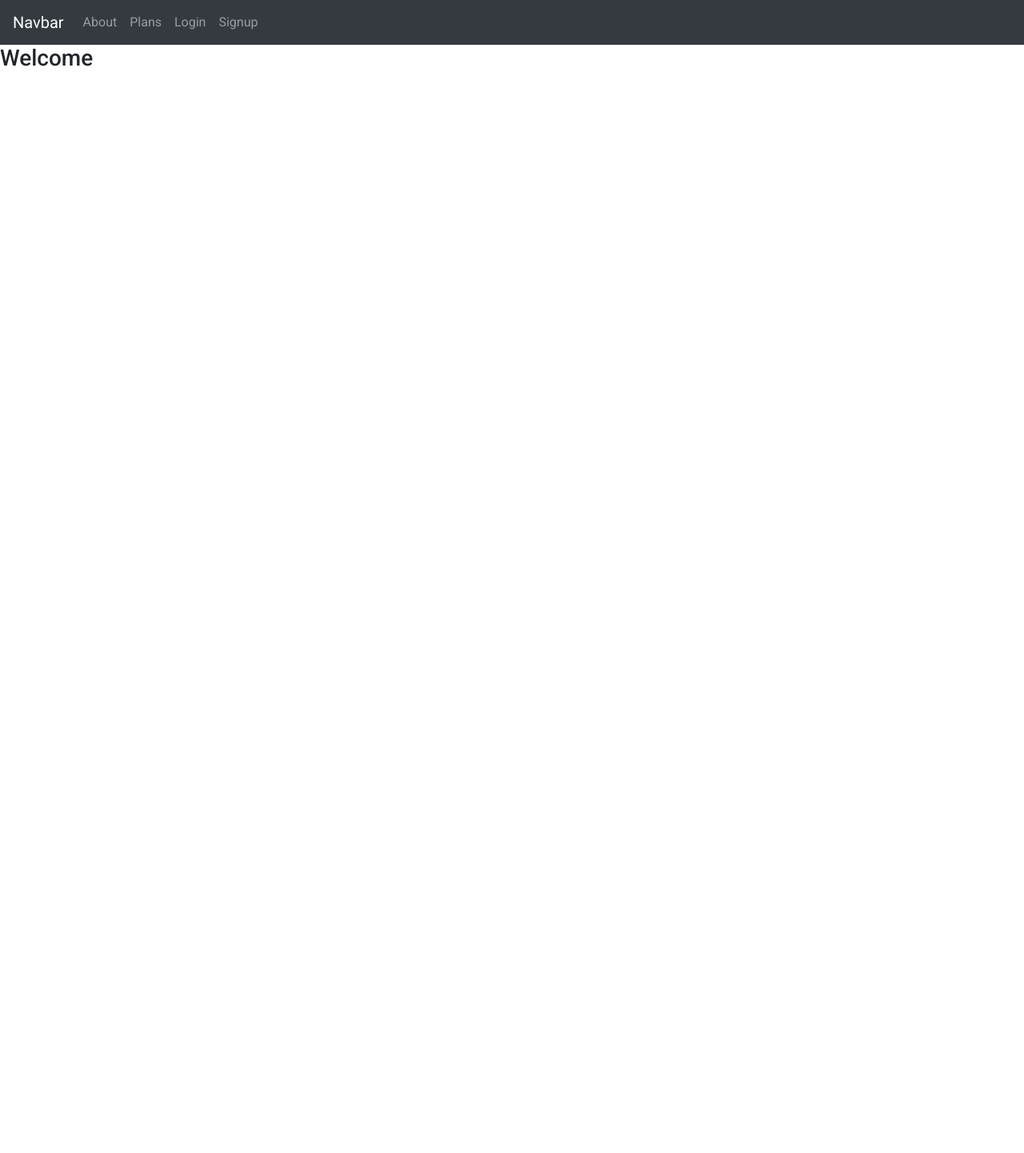
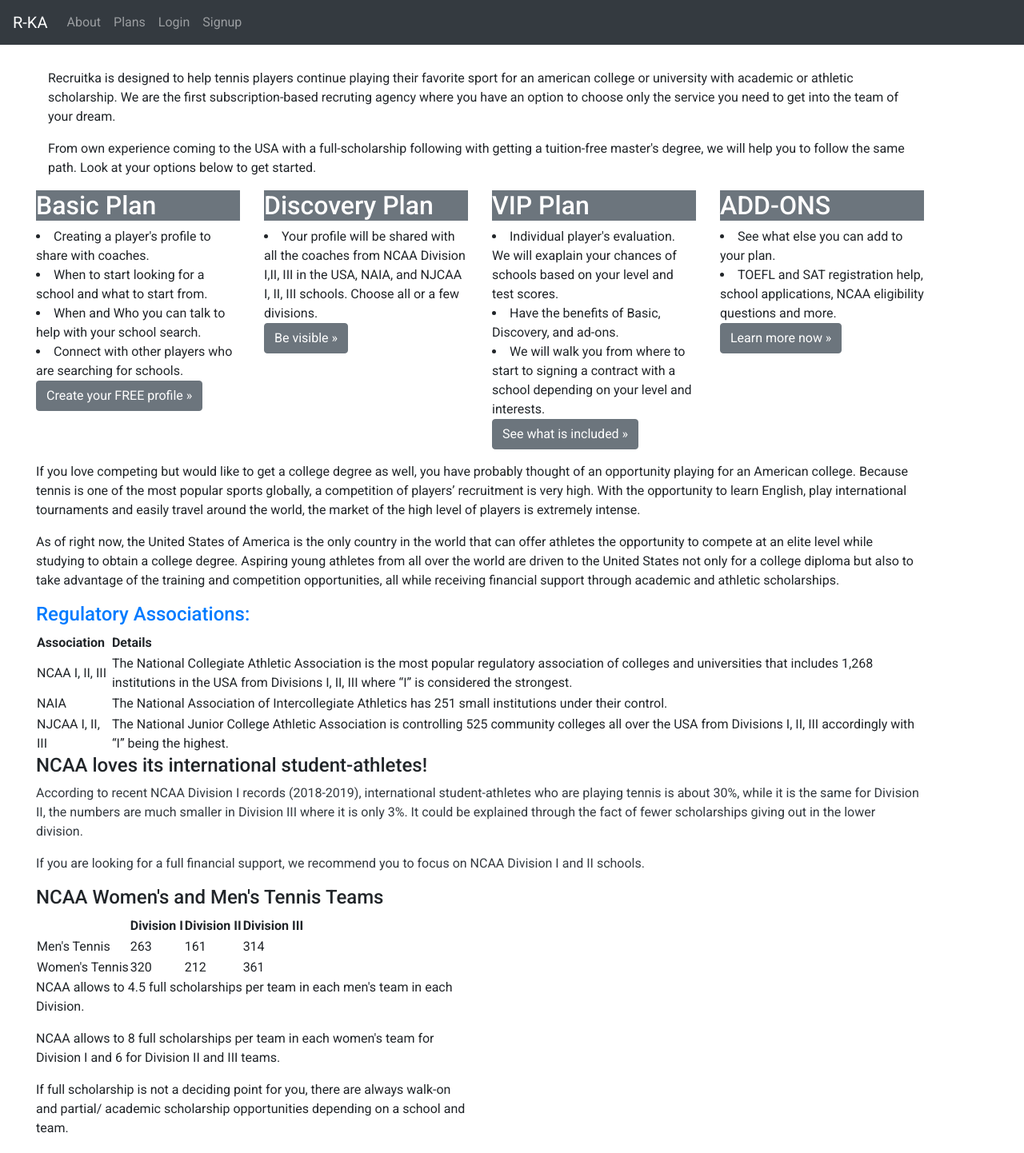
Before and after one commit to annamikmorozova/Recruit-KA, a React app: page /home in a window 1280 px wide. Shown: the whole page at 80% size. Before the commit the page ends 800 px from the top, so only its background shows below. Built offline with nearby package versions, Linux system fonts and the light colour scheme; no server answers.

Commit message:
Feat: add new components for about page

```diff
--- /dev/null
+++ b/client/components/About.js
@@ -0,0 +1,79 @@
+import React from "react";
+import {Row} from "react-bootstrap";
+import RegulatoryAssociations from "./RegulatoryAssociations";
+import NCAAtable from "./NCAAtable";
+import AboutPlans from "./AboutPlans";
+
+export default class About extends React.Component {
+    render() {
+        return (
+            <div className="container">
+                <div className="col-md-12">
+                    <p className="text-black">Recruitka is designed to help tennis players continue playing their favorite sport for an american
+                    college or university with academic or athletic scholarship. We are the first subscription-based
+                    recruting agency where you have an option to choose only the service you need to get into the team of
+                    your dream.</p>
+                    <p className="text-black">From own experience coming to the USA with a full-scholarship following with getting a
+                    tuition-free master's degree, we will help you to follow the same path. Look at your options below to
+                    get started.</p>
+                </div>
+
+                <AboutPlans />
+
+                <Row>
+                    <div className="col-md-12">
+                        <p className="text-black">If you love competing but would like to get a college degree as well, you have probably
+                            thought of an opportunity playing for an American college. Because tennis is one of the most popular sports
+                            globally, a competition of players’ recruitment is very high. With the opportunity to learn English, play
+                            international tournaments and easily travel around the world, the market of the high level of players is
+                            extremely intense.
+                        </p>
+
+                        <p className="text-black">As of right now, the United States of America is the only country in the world that can
+                        offer athletes the opportunity to compete at an elite level while studying to obtain a college degree. Aspiring
+                        young athletes from all over the world are driven to the United States not only for a college diploma but also to
+                        take advantage of the training and competition opportunities, all while receiving financial support through
+                        academic and athletic scholarships.
+                        </p>
+                    </div>
+                </Row>
+
+                <RegulatoryAssociations />
+
+                <Row>
+                    <div className="col-md-12">
+                        <h4>NCAA loves its international student-athletes!</h4>
+                        <p className="text-dark">According to recent NCAA Division I records (2018-2019), international student-athletes who
+                            are
+                            playing tennis is about 30%, while it is the same for Division II, the numbers are much smaller in Division
+                            III
+                            where it is only 3%. It could be explained through the fact of fewer scholarships giving out in the lower
+                            division.
+                        </p>
+                        <p className="text-dark">If you are looking for a full financial support,
+                            we recommend you to focus on NCAA Division I and II schools.
+                        </p>
+                    </div>
+                </Row>
+
+                <h4>NCAA Women's and Men's Tennis Teams</h4>
+
+                <NCAAtable />
+
+                <Row>
+                    <div className="col-6">
+                        <p>NCAA allows to 4.5 full scholarships per team in each men's team in each Division.</p>
+                        <p>NCAA allows to 8 full scholarships per team in
+                            each women's team for Division I and 6 for Division II and III teams.
+                        </p>
+                        <p>If full scholarship is not a deciding point for you, there are always walk-on and partial/ academic
+                            scholarship
+                            opportunities depending on a school and team.
+                        </p>
+                    </div>
+                </Row>
+
+            </div>
+        )
+    }
+}
--- /dev/null
+++ b/client/components/AboutPlans.js
@@ -0,0 +1,41 @@
+import React from "react";
+import {Row} from "react-bootstrap";
+
+export default class AboutPlans extends React.Component {
+    render() {
+        return (
+            <Row>
+            <div className="col-md-3">
+                <h2 className="text-white bg-secondary plan-headers">Basic Plan</h2>
+                    <li>Creating a player's profile to share with coaches.</li>
+                    <li>When to start looking for a school and what to start from.</li>
+                    <li>When and Who you can talk to help with your school search.</li>
+                    <li>Connect with other players who are searching for schools.</li>
+                <p><a className="btn btn-secondary plan-button" href="/pricing" role="button">Create your FREE profile &raquo;</a></p>
+            </div>
+
+            <div className="col-md-3">
+                <h2 className="text-white bg-secondary plan-headers">Discovery Plan</h2>
+                    <li>Your profile will be shared with all the coaches from NCAA Division I,II, III in the USA, NAIA, and NJCAA I, II, III schools. Choose all or a few divisions.</li>
+                <p><a className="btn btn-secondary plan-button" href="/pricing" role="button">Be visible &raquo;</a></p>
+            </div>
+
+            <div className="col-md-3">
+                <h2 className="text-white bg-secondary plan-headers">VIP Plan</h2>
+                    <li>Individual player's evaluation. We will exaplain your chances of schools based on your level and test scores.</li>
+                    <li>Have the benefits of Basic, Discovery, and ad-ons.</li>
+                    <li>We will walk you from where to start to signing a contract with a school depending on your level and
+                        interests.</li>
+                <p><a className="btn btn-secondary plan-button" href="/pricing" role="button">See what is included &raquo;</a></p>
+            </div>
+
+            <div className="col-md-3">
+                <h2 className="text-white bg-secondary plan-headers">ADD-ONS</h2>
+                    <li>See what else you can add to your plan.</li>
+                    <li>TOEFL and SAT registration help, school applications, NCAA eligibility questions and more.</li>
+                <p><a className="btn btn-secondary plan-button" href="/pricing" role="button">Learn more now &raquo;</a></p>
+            </div>
+        </Row>
+        )
+    }
+}
--- /dev/null
+++ b/client/components/NCAAtable.js
@@ -0,0 +1,35 @@
+import React from "react";
+import {Row} from "react-bootstrap";
+
+class NCAAtable extends React.Component {
+    render() {
+        return (
+            <Row>
+                <div className="col-12">
+                    <table>
+                        <tr>
+                            <th></th>
+                            <th>Division I</th>
+                            <th>Division II</th>
+                            <th>Division III</th>
+                        </tr>
+                        <tr>
+                            <td>Men's Tennis</td>
+                            <td>263</td>
+                            <td>161</td>
+                            <td>314</td>
+                        </tr>
+                        <tr>
+                            <td>Women's Tennis</td>
+                            <td>320</td>
+                            <td>212</td>
+                            <td>361</td>
+                        </tr>
+                    </table>
+                </div>
+            </Row>
+        )
+    }
+}
+
+export default NCAAtable;
--- /dev/null
+++ b/client/components/RegulatoryAssociations.js
@@ -0,0 +1,46 @@
+import React from "react";
+import {Row} from "react-bootstrap";
+
+class RegulatoryAssociations extends React.Component {
+    render() {
+        return (
+            <Row>
+                <div className="col-md-12">
+                <h4 className="text-primary">Regulatory Associations:</h4>
+                <table>
+                    <tr>
+                        <th>Association</th>
+                        <th>Details</th>
+                    </tr>
+                    <tr>
+                        <td className="table-Divisions">NCAA I, II, III</td>
+                        <td>The National Collegiate Athletic Association is the most popular regulatory association of colleges
+                            and
+                            universities that includes 1,268 institutions in the USA from Divisions I, II, III where “I” is
+                            considered
+                            the strongest.
+                        </td>
+
+                    </tr>
+                    <tr>
+                        <td>NAIA</td>
+                        <td>The National Association of Intercollegiate Athletics has 251 small institutions under their
+                            control.
+                        </td>
+                    </tr>
+                    <tr>
+                        <td>NJCAA I, II, III</td>
+                        <td>The National Junior College Athletic Association is controlling 525 community colleges all over the
+                            USA from
+                            Divisions I, II, III accordingly with “I” being the highest.
+                        </td>
+
+                    </tr>
+                </table>
+                </div>
+            </Row>
+        )
+    }
+}
+
+export default RegulatoryAssociations;
--- a/client/components/index.js
+++ b/client/components/index.js
@@ -1,3 +1,7 @@
 export {default as MainNavbar} from "./navbar";
 export {default as UserHome} from "./user-home";
 export {Login, Signup} from "./auth-form";
+export {default as About} from "./About";
+export {default as RegulatoryAssociations} from "./RegulatoryAssociations";
+export {default as NCAAtable} from "./NCAAtable";
+export {default as AboutPlans} from "./AboutPlans";
--- a/client/components/navbar.js
+++ b/client/components/navbar.js
@@ -1,7 +1,6 @@
 import React from "react";
 import PropTypes from "prop-types";
 import {connect} from "react-redux";
-import {Link} from "react-router-dom";
 import {logout} from "../store";
 import {Row, Col, Navbar, Nav} from "react-bootstrap";
 
@@ -10,12 +9,12 @@
 	render() {
 		return (
 			<Navbar bg="dark" variant="dark">
-				<Navbar.Brand href="#home">Navbar</Navbar.Brand>
+				<Navbar.Brand href="/home">R-KA</Navbar.Brand>
 					<Nav className="mr-auto">
-						<Nav.Link href="#home">About</Nav.Link>
-						<Nav.Link href="#plans">Plans</Nav.Link>
-						<Nav.Link href="#login">Login</Nav.Link>
-						<Nav.Link href="#signup">Signup</Nav.Link>
+						<Nav.Link href="/home">About</Nav.Link>
+						<Nav.Link href="/plans">Plans</Nav.Link>
+						<Nav.Link href="/login">Login</Nav.Link>
+						<Nav.Link href="/signup">Signup</Nav.Link>
 					</Nav>
 			</Navbar>
 		);
--- a/client/routes.js
+++ b/client/routes.js
@@ -5,6 +5,7 @@
 import {
 	Login,
 	UserHome,
+	About
 } from "./components";
 import {me} from "./store";
 
@@ -18,7 +19,7 @@
 
 		return (
 			<Switch>
-				<Route path="/home" component={UserHome} />
+				<Route path="/home" component={About} />
 				<Route path="/login" component={Login} />
 				{isLoggedIn && (
 					<Switch>
--- a/public/style.css
+++ b/public/style.css
@@ -9,3 +9,7 @@
 body {
 	font-family: sans-serif;
 }
+
+.container {
+	margin: 30px;
+}
```
